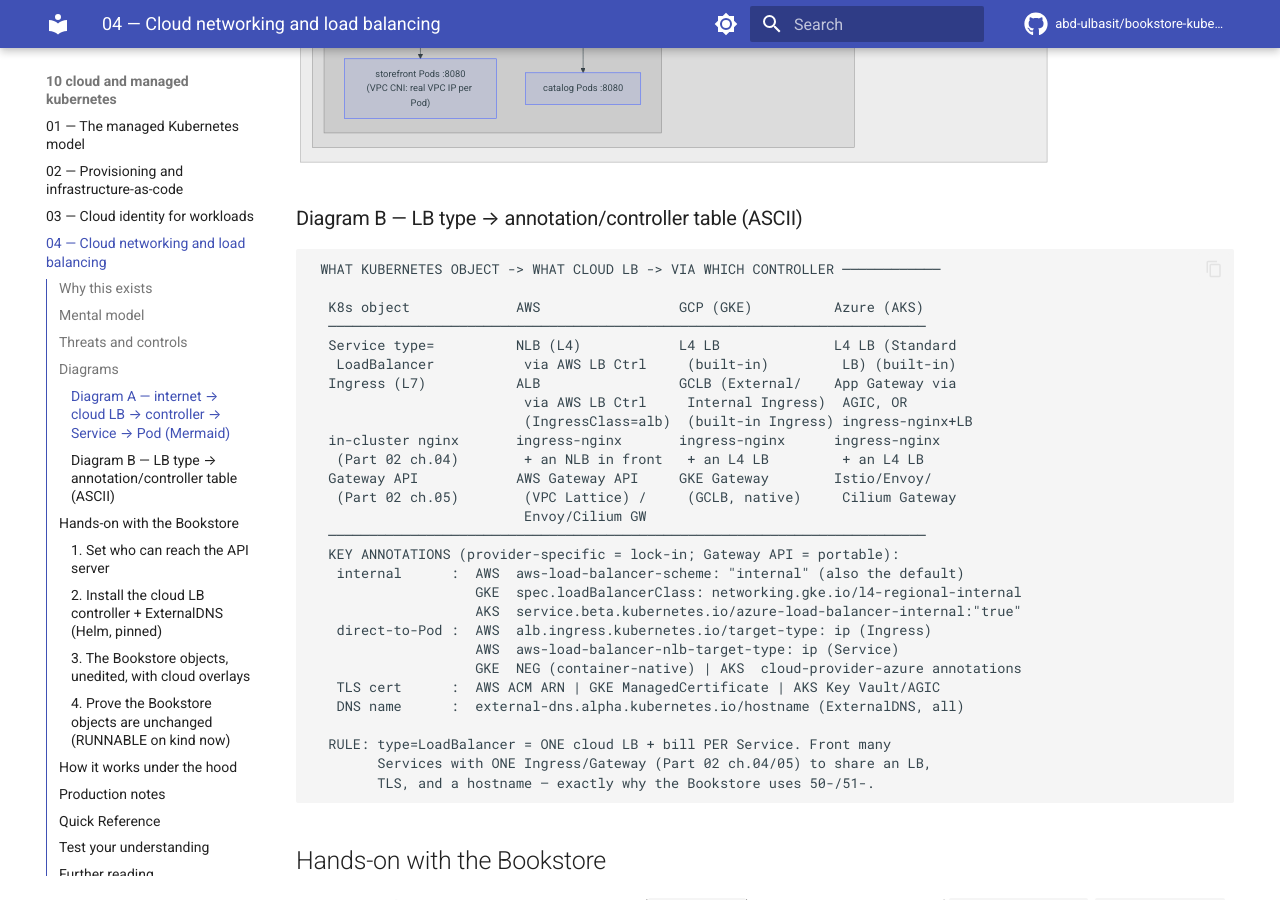
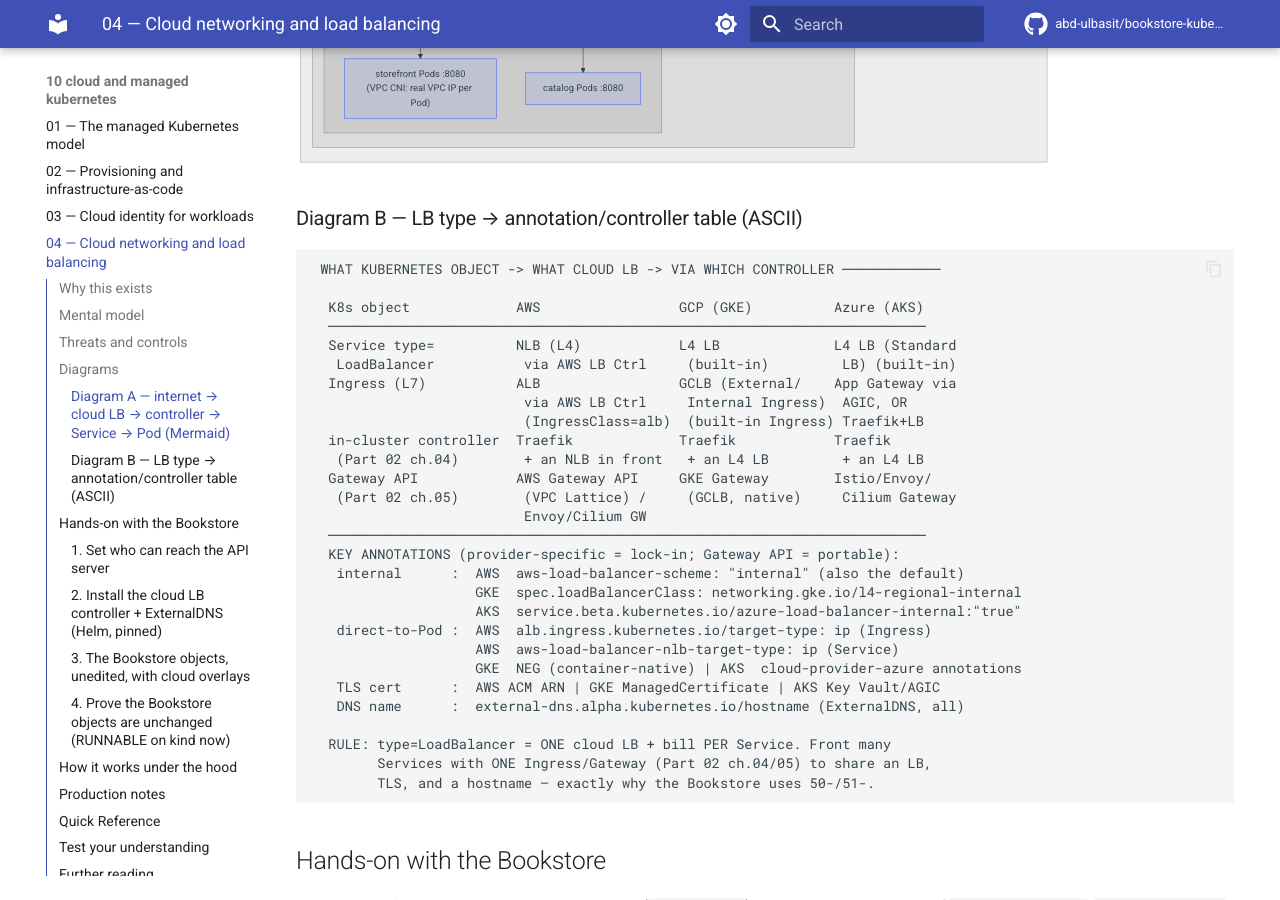
Before and after one commit to abd-ulbasit/bookstore-kubernetes-guide, an MkDocs documentation site: the page built from full-guide/10-cloud-and-managed-kubernetes/04-cloud-networking-and-load-balancing.md, in a window 1280 px wide and 900 px high, scrolled down 3224 px. Built offline with MkDocs 1.6.1 and Material for MkDocs 9.7.7, drawn with Linux system fonts in a browser that asks for light colours; comment, search, counter and statistics services are not loaded; some of the changed text lies outside the part shown.

Commit message:
sweep: stop teaching ingress-nginx as the guide's controller
The tree installs Traefik. 07.01 showed className: nginx for the chart's
ingress values, 10.04 named ingress-nginx in its cloud table, ALB overlay,
NetworkPolicy fragment and AKS notes, and the glossary said 02.04 uses
ingress-nginx. They now name Traefik, whose namespace and class the example
manifests already use. The ALB overlay drops use-regex-path-match because the
base Ingress now uses Prefix paths. Rollouts and Flagger lists no longer name
NGINX. The retirement and migration notes stay.

Co-Authored-By: Claude Sonnet 5.5 <noreply@anthropic.com>

````diff
--- a/full-guide/10-cloud-and-managed-kubernetes/04-cloud-networking-and-load-balancing.md
+++ b/full-guide/10-cloud-and-managed-kubernetes/04-cloud-networking-and-load-balancing.md
@@ -84,7 +84,7 @@ real cloud LB; ExternalDNS turns the LB's address into a DNS name.**
   **NLB**, GCP/Azure L4 LB) pointing at the Service. An **Ingress** ([Part 02
   ch.04](../02-networking/04-ingress.md)) → an **L7 LB** (AWS **ALB**, GCP
   **GCLB**, Azure **App Gateway via AGIC**) — *or* an in-cluster controller
-  (ingress-nginx) fronted by an L4 LB. The object is desired state; the
+  (Traefik, in this guide) fronted by an L4 LB. The object is desired state; the
   **controller reconciles real cloud LBs** — the [Part 02
   ch.04](../02-networking/04-ingress.md) reconcile loop, with the cloud as the
   dataplane.
@@ -171,8 +171,8 @@ flowchart TB
    LoadBalancer           via AWS LB Ctrl     (built-in)         LB) (built-in)
   Ingress (L7)           ALB                 GCLB (External/    App Gateway via
                           via AWS LB Ctrl     Internal Ingress)  AGIC, OR
-                          (IngressClass=alb)  (built-in Ingress) ingress-nginx+LB
-  in-cluster nginx       ingress-nginx       ingress-nginx      ingress-nginx
+                          (IngressClass=alb)  (built-in Ingress) Traefik+LB
+  in-cluster controller  Traefik             Traefik            Traefik
    (Part 02 ch.04)        + an NLB in front   + an L4 LB         + an L4 LB
   Gateway API            AWS Gateway API     GKE Gateway        Istio/Envoy/
    (Part 02 ch.05)        (VPC Lattice) /     (GCLB, native)     Cilium Gateway
@@ -326,8 +326,9 @@ two as alternatives.
 
 GKE/AKS equivalents: GKE's Ingress/Gateway controllers are built in (no
 controller to install; annotate the object); AKS uses the **App Gateway
-Ingress Controller (AGIC)** add-on or ingress-nginx; ExternalDNS installs the
-same way with `provider=google` or `provider=azure`.
+Ingress Controller (AGIC)** add-on or an in-cluster controller such as
+Traefik; ExternalDNS installs the same way with `provider=google` or
+`provider=azure`.
 
 ### 3. The Bookstore objects, unedited, with cloud overlays
 
@@ -351,21 +352,21 @@ metadata:
     alb.ingress.kubernetes.io/listen-ports: '[{"HTTPS":443}]'
     # IPv4 defaults to 0.0.0.0/0, and dualstack to both ranges. Set them on purpose.
     alb.ingress.kubernetes.io/inbound-cidrs: '0.0.0.0/0,::/0'
-    # The base paths are ingress-nginx regex paths, so the ALB matches them as regex.
-    alb.ingress.kubernetes.io/use-regex-path-match: "true"
-    # The controller does not read ingress-nginx's rewrite-target. A url-rewrite
-    # transform strips the /api/<svc> prefix instead. The name after
-    # "transforms." is the backing Service's name.
+    # The base paths are Prefix paths, which the controller reads as they are.
+    # The services serve /books and /orders, and the base file leaves the strip
+    # of /api to a Traefik Middleware that this controller does not read. A
+    # url-rewrite transform strips the /api/<svc> prefix instead. The name
+    # after "transforms." is the backing Service's name.
     alb.ingress.kubernetes.io/transforms.catalog: '[{"type":"url-rewrite","urlRewriteConfig":{"rewrites":[{"regex":"^/api/books(/|$)(.*)$","replace":"/$2"}]}}]'
     alb.ingress.kubernetes.io/transforms.orders: '[{"type":"url-rewrite","urlRewriteConfig":{"rewrites":[{"regex":"^/api/orders(/|$)(.*)$","replace":"/$2"}]}}]'
     external-dns.alpha.kubernetes.io/hostname: bookstore.your-org.com   # ExternalDNS
 spec:
-  ingressClassName: alb                  # the cloud controller (NOT nginx) owns it
+  ingressClassName: alb                  # the cloud controller owns it, not traefik
   # spec.tls is removed: ACM terminates TLS, and the bookstore-tls Secret belongs
-  # to ingress-nginx.
+  # to Traefik.
   rules:
     - host: bookstore.your-org.com       # the host ExternalDNS publishes
-      # http paths: the same regex paths as 50-ingress.yaml
+      # http paths: the same Prefix paths as 50-ingress.yaml
 ```
 
 ```sh
@@ -378,16 +379,15 @@ kubectl describe ingress bookstore -n bookstore  # events: ALB provisioned/progr
 curl https://bookstore.your-org.com/api/books   # internet -> ALB (transform strips the prefix) -> catalog
 ```
 
-Three changes make the base Ingress work on the ALB. The host becomes the DNS
+Two changes make the base Ingress work on the ALB. The host becomes the DNS
 name ExternalDNS publishes, because the ALB matches the Ingress host and
-`bookstore.localdev.me` is a kind name. The path regexes need
-`use-regex-path-match`, which AWS documents as off by default and as applying
-only to `pathType: ImplementationSpecific`, the type the base paths use
-([AWS LB Controller Ingress annotations][aws-lb-ing]). The `/api/<svc>` strip
-moves into a `transforms` annotation per backend. The AWS page gives the
-`url-rewrite` shape with a `$1` capture reference. The `$2` form above has the
-same shape, but this chapter has not run it on an ALB, so check it in the cloud
-before you rely on it.
+`bookstore.localdev.me` is a kind name. The `/api/<svc>` strip moves from
+Traefik's Middleware into a `transforms` annotation per backend. The paths stay
+as they are, because they are `Prefix` paths and need no regex setting. The AWS
+page gives the `url-rewrite` shape with a `$1` capture reference
+([AWS LB Controller Ingress annotations][aws-lb-ing]). The `$2` form above has
+the same shape, but this chapter has not run it on an ALB, so check it in the
+cloud before you rely on it.
 
 For a pure L4 exposure of just `storefront` (no L7 routing), the Service
 `type: LoadBalancer` form is the alternative. It gets one cloud load balancer
@@ -470,12 +470,12 @@ false
 ```
 
 The load balancer's traffic reaches the Pods from VPC addresses, not from the
-`ingress-nginx` namespace. Without an overlay, the canonical policy drops it
+`traefik` namespace. Without an overlay, the canonical policy drops it
 once the CNI enforces policy, and the targets fail their health checks. The
 fragment below replaces `spec.ingress` of `allow-ingress-to-http-tiers` in
 [`60-networkpolicy.yaml`](../examples/bookstore/raw-manifests/60-networkpolicy.yaml).
 That policy has one ingress rule, so the fragment supplies the whole list and
-repeats the `ingress-nginx` entry. The ALB in IP mode needs the same `ipBlock`.
+repeats the `traefik` entry. The ALB in IP mode needs the same `ipBlock`.
 The `ipBlock` admits every address in the VPC CIDR, which includes other
 workloads in the VPC, so narrow it to the load balancers' subnets for
 production.
@@ -488,7 +488,7 @@ spec:
     - from:
         - namespaceSelector:
             matchLabels:
-              kubernetes.io/metadata.name: ingress-nginx
+              kubernetes.io/metadata.name: traefik
         - ipBlock:
             cidr: 10.0.0.0/16              # the VPC CIDR; narrow it to the LB subnets
       ports:
@@ -559,7 +559,7 @@ kubectl apply --dry-run=client -f examples/bookstore/raw-manifests/60-networkpol
   ip`** registers **Pod IPs directly** in the target group (possible
   *because* the VPC CNI gives Pods VPC IPs) — bypassing the node/NodePort hop,
   so the LB load-balances straight to Pods (the cloud analogue of
-  ingress-nginx proxying to endpoints, [Part 02 ch.04](../02-networking/04-ingress.md)).
+  Traefik proxying to endpoints, [Part 02 ch.04](../02-networking/04-ingress.md)).
   `target-type: instance` uses NodePorts instead. Health checks, TLS (an
   **ACM** cert ARN — no in-cluster TLS Secret needed), scheme
   (internet-facing/internal), and timeouts are all **annotations** on the
@@ -584,7 +584,8 @@ kubectl apply --dry-run=client -f examples/bookstore/raw-manifests/60-networkpol
   ip`: better health-checking and traffic distribution than the old
   NodePort path). AKS uses the **App Gateway Ingress Controller (AGIC)** to
   drive an Azure Application Gateway
-  from Ingress objects, or ingress-nginx behind an Azure L4 LB. Same pattern
+  from Ingress objects, or an in-cluster controller such as Traefik behind an
+  Azure L4 LB. Same pattern
   everywhere: a controller turns the **unchanged** Ingress object into the
   cloud's L7 LB; only the `IngressClass`/annotations differ.
 - **`Service` annotations vs Gateway API on cloud.** Every cloud LB knob is a
@@ -745,7 +746,7 @@ metadata:
     alb.ingress.kubernetes.io/certificate-arn: <ACM-ARN>    # cloud-managed TLS
     external-dns.alpha.kubernetes.io/hostname: <HOST>       # ExternalDNS
 spec:
-  ingressClassName: alb                    # the CLOUD controller (not nginx)
+  ingressClassName: alb                    # the CLOUD controller (not Traefik)
   rules:
     - host: <HOST>                 # the host patch; paths as in 50-ingress.yaml
 ```
````
Also changed, not shown: full-guide/07-delivery/01-packaging-helm.md (+1 -1 lines), full-guide/07-delivery/05-progressive-delivery.md (+4 -2 lines), full-guide/15-day-to-day-production-ops/06-progressive-delivery-in-production.md (+1 -1 lines), full-guide/appendix/B-glossary.md (+1 -1 lines).
